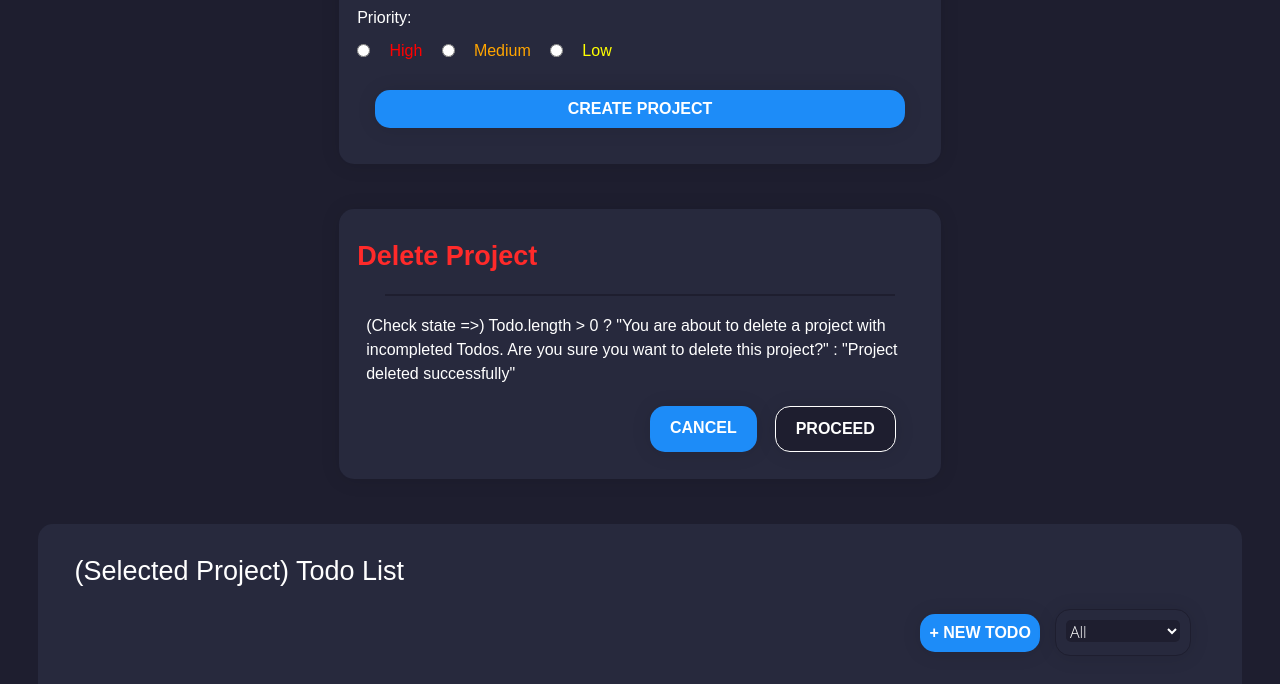
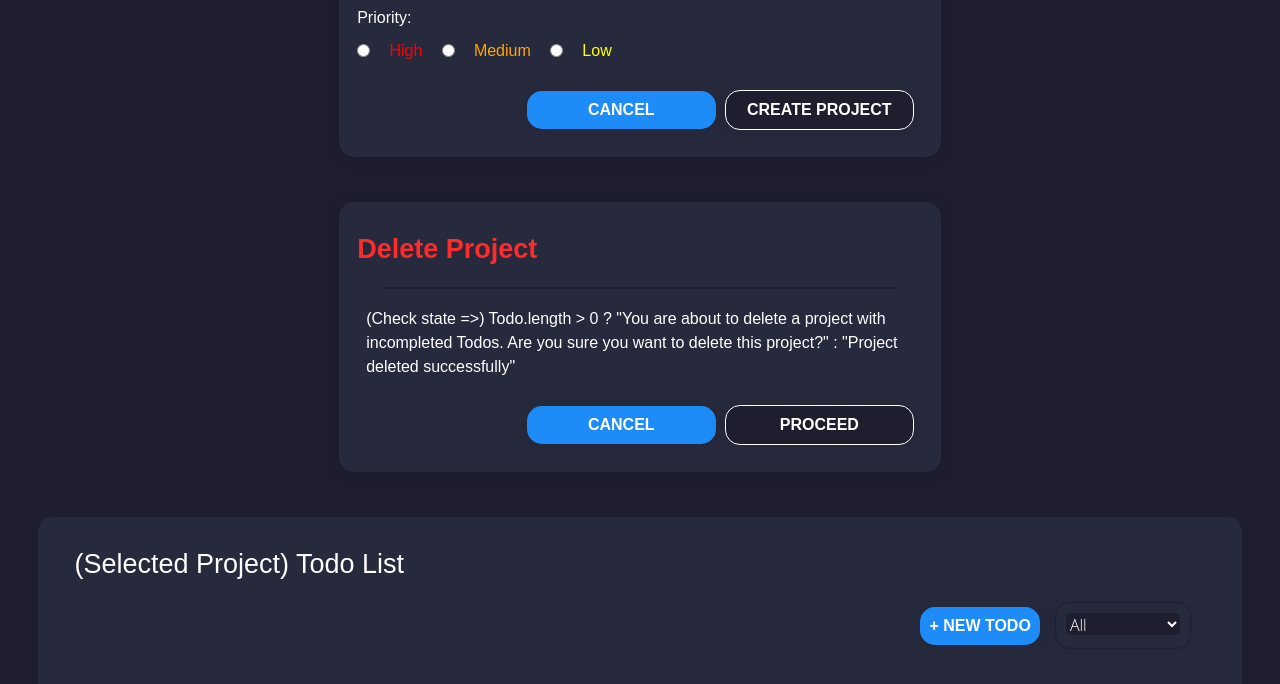
Before and after one commit to ksh009/top-todo-application, a website: page index.html in a window 1280 px wide. Shown: the part 1401-2085 px from the top of the page. Drawn offline with Linux system fonts and the light colour scheme.

Commit message:
Update delete project dialog buttons

```diff
--- a/index.html
+++ b/index.html
@@ -205,7 +205,10 @@
 						<input type="radio" name="priority" value="low" id="priority_low" />
 						<label class="priority-low" for="priority_low">Low</label>
 					</div>
-					<button type="submit">CREATE PROJECT</button>
+					<div class="form-footer">
+                        <button class="cancel-btn" type="submit">CANCEL</button>
+                        <button class="action-btn" type="submit">CREATE PROJECT</button>
+                    </div>
 				</form>
 			</div>
 
@@ -368,9 +371,9 @@
 						<label class="priority-low" for="priority_low">Low</label>
 					</div>
 					<div class="form-footer">
-                        <button type="button" class="cancel-button">Cancel</button>
-                        <button type="submit" class="add-button">Add</button>
-                      </div>
+                        <button class="cancel-btn" type="submit">CANCEL</button>
+                        <button class="action-btn" type="submit">CREATE TODO</button>
+                    </div>
 				</form>
 			</div>
 		</main>
--- a/styles.css
+++ b/styles.css
@@ -31,6 +31,7 @@ a {
 	--primary-color-hover: #3f99f2;
 	--primary-color-active: #007dfa;
 	--danger: #ff2a2a;
+	--success: #4caf50;
 	--bg-color: #1e1e2f;
 	--component-color: #27293d;
 	--text-color: #ffffff;
@@ -344,9 +345,9 @@ input:focus {
 	box-shadow: var(--box-shadow-col-alt);
 }
 
-.main-container .form-container form button {
+/* .main-container .form-container form button {
 	margin: 18px 18px 9px 18px;
-}
+} */
 
 .main-container .form-container form h1 {
 	font-size: 27px;
@@ -394,6 +395,33 @@ input:focus {
 
 .main-container form .priority-levels-container .priority-low {
 	color: yellow;
+}
+
+.main-container .form-container .form-footer {
+	display: flex;
+	flex-direction: row;
+	justify-content: flex-end;
+	align-items: center;
+	margin-top: 18px;
+}
+
+.main-container .form-container .form-footer button {
+	min-width: 189px;
+	margin: 0px 9px 0px 0px;
+}
+
+.main-container .form-container .form-footer .action-btn {
+	background-color: var(--bg-color);
+	color: var(--text-color);
+	border: 1px solid;
+	border-color: var(--text-color);
+	/* padding: 10px 20px; */
+	cursor: pointer;
+	transition: background-color 0.2s ease-in;
+}
+
+.main-container .form-container .form-footer .action-btn:hover {
+	background-color: var(--success);
 }
 
 /* Delete Project modal warning */
@@ -448,13 +476,17 @@ input:focus {
 
 .project-delete-footer {
 	display: flex;
+	flex-direction: row;
 	justify-content: flex-end;
+	align-items: center;
+	margin-top: 18px;
 	width: 100%;
-	padding: 0 9px;
 }
 
 .project-delete-footer button {
-	margin-right: 18px;
+	min-width: 189px;
+	margin: 0px 9px 0px 0px;
+	padding: 7px 9px;
 }
 
 /* Todo list */
```
Also changed, not shown: features.md (+6 -1 lines).
